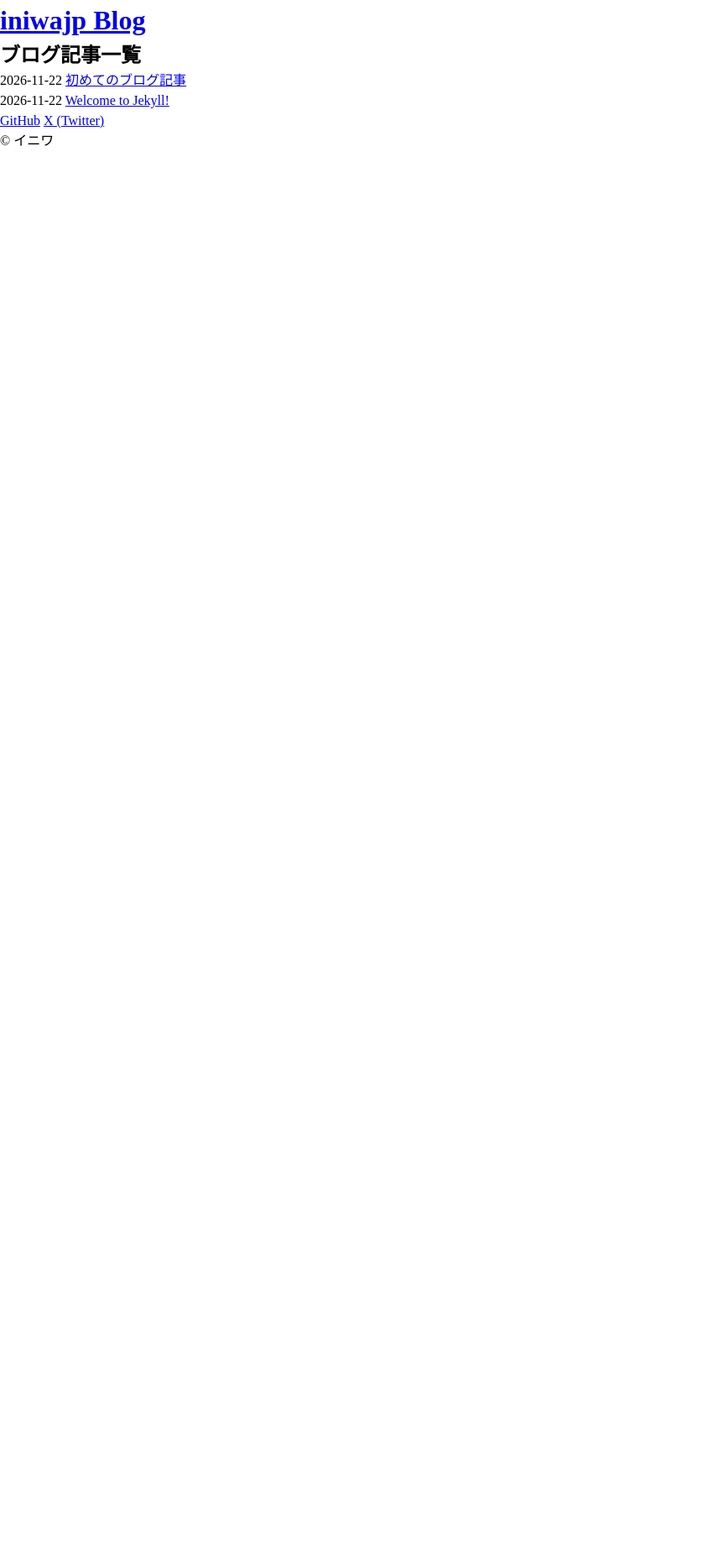
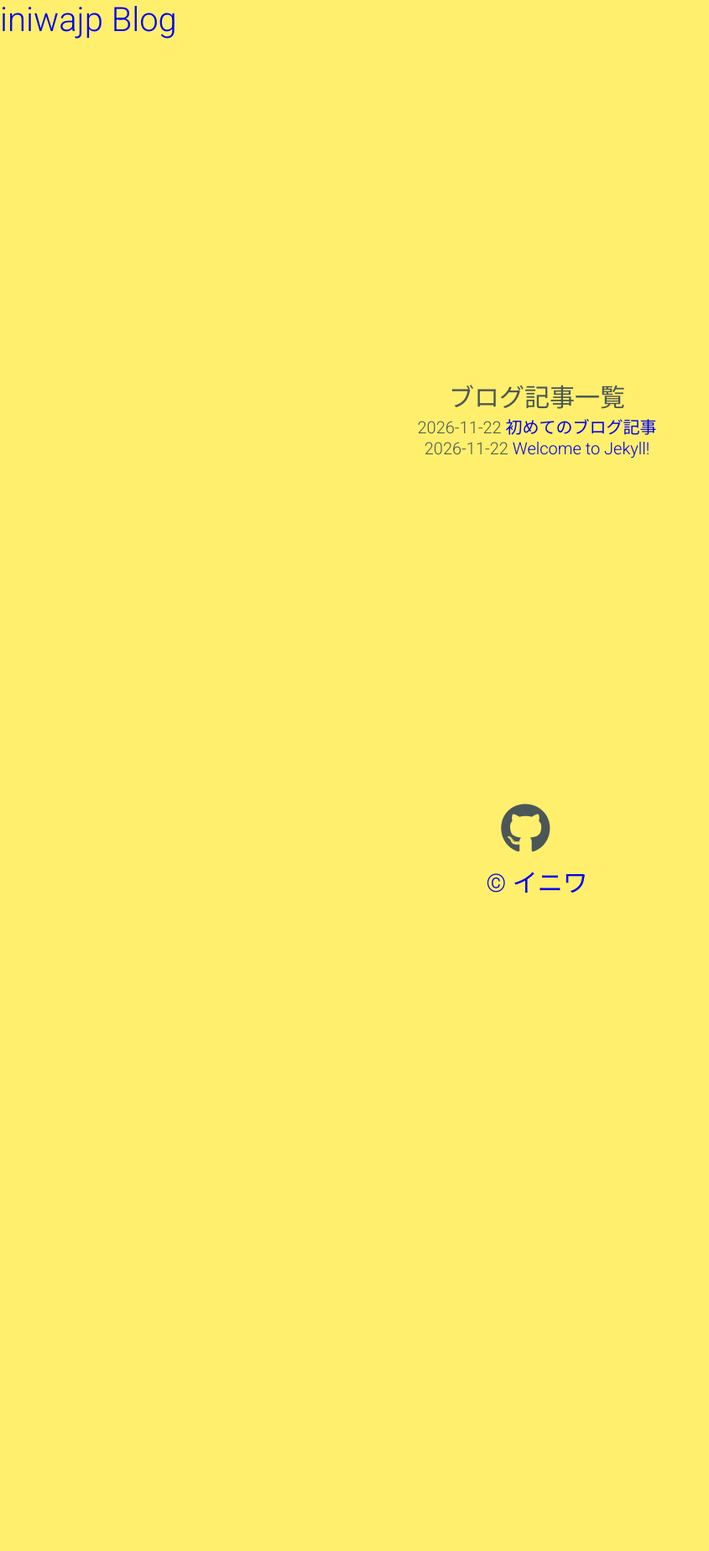
Before and after one commit to iniwajp/iniwajp.github.io, a Jekyll site: the page built from blog/index.md, in a window 1280 px wide. Shown: the whole page at 84% size, without its empty margins (0-845 px from the left). Built offline with Jekyll 4.4.1, drawn with Linux system fonts in a browser that asks for light colours; before the commit the page ends 900 px from its top, so only the background shows below that.

Commit message:
short break

```diff
--- a/_layouts/default.html
+++ b/_layouts/default.html
@@ -1,10 +1,18 @@
 <!DOCTYPE html>
 <html lang="ja">
 <head>
-  <meta charset="UTF-8">
-  <meta name="viewport" content="width=device-width, initial-scale=1.0">
-  <title>{% if page.title %}{{ page.title }} | {% endif %}{{ site.title }}</title>
-  <link rel="stylesheet" href="{{ '/assets/css/style.css' | relative_url }}">
+        <meta charset="utf-8">
+        <meta name="viewport" content="width=device-width, initial-scale=1.0, minimum-scale=1.0, maximum-scale=1.0, user=scalable=no">
+        <title>{% if page.title %}{{ page.title }} | {% endif %}{{ site.title }}</title>
+        <link rel="apple-touch-icon" href="{{ '/assets/images/apple-touch-icon.png' | relative_url }}">
+        <link rel="icon" type="image/png" href="{{ '/assets/images/android-touch-icon.png' | relative_url }}">
+        <link rel="icon" href="{{ '/assets/images/favicon.png' type="image/png" | relative_url }}">
+        <link rel="icon" href="{{ '/assets/images/favicon.svg' type="image/svg+xml" | relative_url }}">
+        <link href="https://fonts.googleapis.com/css?family=Reem+Kufi|Roboto:300" rel="stylesheet">
+        <link href="https://use.fontawesome.com/releases/v6.4.2/css/all.css" rel="stylesheet">
+        <link rel="stylesheet" href="{{ '/assets/css/reset.css' | relative_url }}">
+        <link rel="stylesheet" href="{{ '/assets/css/style.css' | relative_url }}">
+        <link rel="stylesheet" href="{{ '/assets/css/themes/cannary-yellow.css' | relative_url }}">
   {% feed_meta %}
 </head>
 <body>
@@ -14,15 +22,25 @@
   <main>
     {{ content }}
   </main>
+
   <footer>
+<div class="icons-social">
   {% if site.github_username %}
-    <a href="https://github.com/{{ site.github_username }}">GitHub</a>
+    <a href="https://github.com/{{ site.github_username }}" rel="me">
+      <i class="fab fa-github" aria-hidden="true" title="Github"></i>
+      <span class="sr-only">Github</span>
+    </a>
   {% endif %}
 
   {% if site.twitter_username %}
-    <a href="https://x.com/{{ site.twitter_username }}">X (Twitter)</a>
+    <a href="https://x.com/{{ site.twitter_username }}" rel="me">
+      <i class="fab fa-x-twitter" aria-hidden="true" title="X"></i>
+      <span class="sr-only">X</span>
+    </a>
   {% endif %}
-    <p>&copy; イニワ</p>
+</div>
+    <p><a href="{{ '/' | relative_url }}">&copy; イニワ</a></p>
+
   </footer>
 </body>
 </html>
--- a/assets/css/style.css
+++ b/assets/css/style.css
@@ -1,45 +1,89 @@
-*,
-*::before,
-*::after {
-  box-sizing: border-box;
+/* Typography */
+
+html {
+	background-color: var(--back-color);
+	font-family: 'Roboto', sans-serif;
+
 }
 
-* {
-  margin: 0;
-  padding: 0;
+a {
+  text-decoration: none;
 }
 
-html {
-  -webkit-text-size-adjust: 100%;
+@media (min-width: 576px) {
+	html {
+		font-size: 14px;
+	}
 }
 
-body {
-  min-height: 100vh;
-  line-height: 1.5;
+@media (min-width: 768px) {
+	html {
+		font-size: 16px;
+	}
 }
 
-img,
-picture,
-svg,
-video,
-canvas {
-  display: block;
-  max-width: 100%;
+@media (min-width: 992px) {
+	html {
+		font-size: 18px;
+	}
 }
 
-img {
-  height: auto;
+@media (min-width: 1200px) {
+	html {
+		font-size: 20px;
+	}
 }
 
-button,
-input,
-select,
-textarea {
-  font: inherit;
-  color: inherit;
+.icons-social i {
+	font-size: 2em;
 }
 
-ul,
-ol {
-  list-style: none;
+/* Custom Styles */
+
+main {
+	display: flex;
+	flex-direction: column;
+	min-height: 100vh;
+	justify-content: center;
+	padding: 0 30px;
+	text-align: center;
 }
+
+main > .intro {
+	font-family: 'Reem Kufi', sans-serif;
+	font-size: 3.75em;
+	font-weight: 600;
+}
+
+main > .tagline {
+	font-size: 1.3rem;
+	margin: 1.5rem 0;
+	font-weight: 100;
+}
+
+.icons-social i {
+	padding: 10px;
+}
+
+.icons-social a {
+  text-decoration: none;
+  color: var(--text-color);
+}
+
+
+
+body {
+
+	padding: 0;
+	margin: 0;
+}
+
+
+footer {
+        font-size: 1.5em;
+        min-height: 100vh;
+        justify-content: center;
+        margin: 0;
+        padding: 0;
+        text-align: center;
+}
```
Also changed, not shown: assets/css/top.css (renamed from assets/css/styles.css, +10 -0 lines), index.html (+7 -23 lines).
